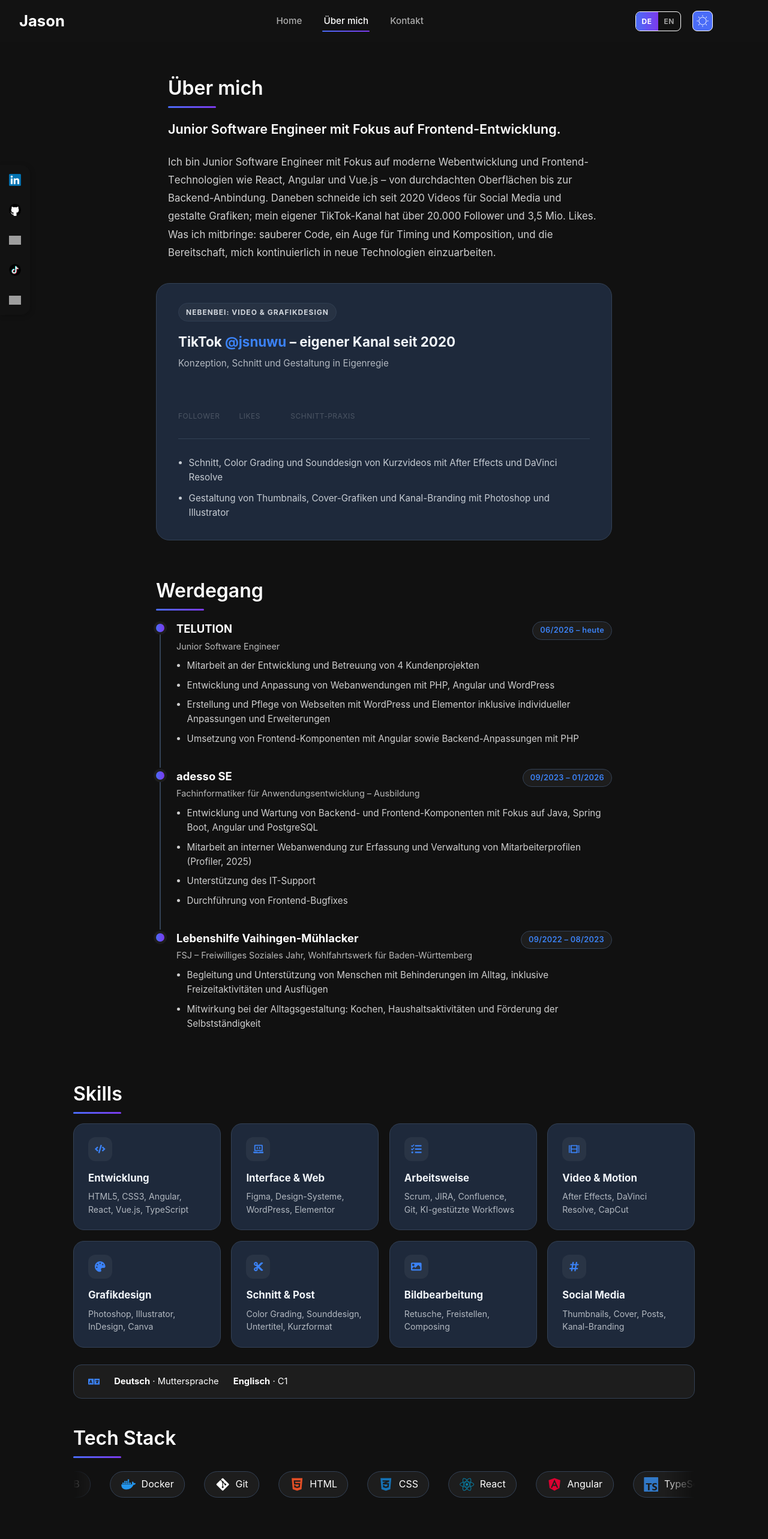
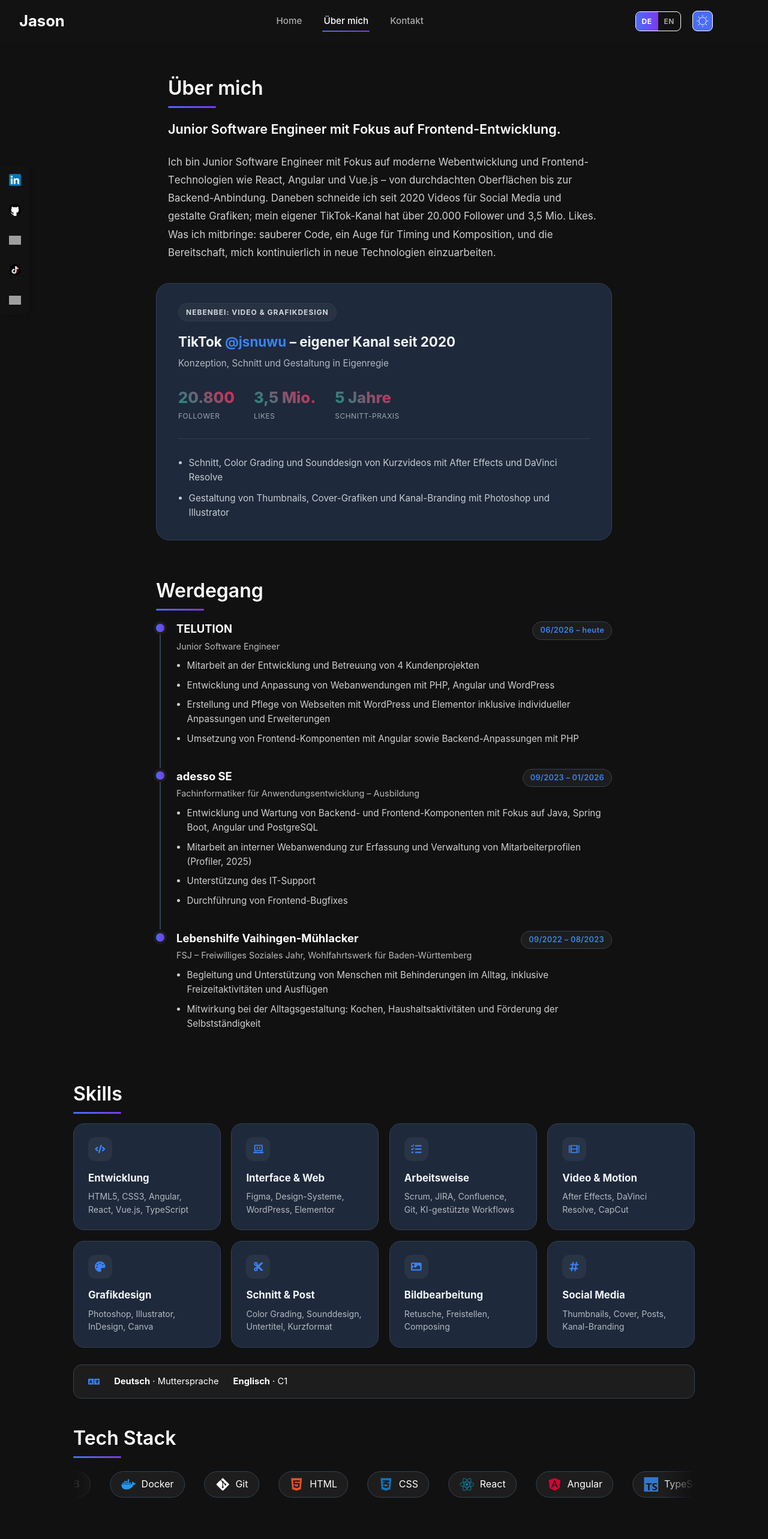
Before and after one commit to jsnuwu/JasonBay.dev, a React (Vite) app: page /JasonBay.dev/about in a window 1280 px wide. Shown: the top 2566 px of the page at 60% size. Built offline with nearby package versions, Linux system fonts and the light colour scheme; grey boxes are pictures that could not be loaded.

Commit message:
Limit scramble hover effect to headings and body text; slow it down

```diff
--- a/src/components/About.tsx
+++ b/src/components/About.tsx
@@ -29,7 +29,7 @@ export default function About() {
 
       <section className="video-spotlight reveal" ref={spotlightRef}>
         <span className="video-spotlight-kicker">
-          <ScrambledText text={t.about.spotlight.kicker} />
+          {t.about.spotlight.kicker}
         </span>
         <h3>
           <ScrambledText text={headingBefore} />
@@ -49,28 +49,16 @@ export default function About() {
 
         <div className="video-spotlight-stats">
           <div className="video-spotlight-stat">
-            <strong>
-              <ScrambledText text={t.about.spotlight.statFollowerValue} />
-            </strong>
-            <span>
-              <ScrambledText text={t.about.spotlight.statFollowerLabel} />
-            </span>
+            <strong>{t.about.spotlight.statFollowerValue}</strong>
+            <span>{t.about.spotlight.statFollowerLabel}</span>
           </div>
           <div className="video-spotlight-stat">
-            <strong>
-              <ScrambledText text={t.about.spotlight.statLikesValue} />
-            </strong>
-            <span>
-              <ScrambledText text={t.about.spotlight.statLikesLabel} />
-            </span>
+            <strong>{t.about.spotlight.statLikesValue}</strong>
+            <span>{t.about.spotlight.statLikesLabel}</span>
           </div>
           <div className="video-spotlight-stat">
-            <strong>
-              <ScrambledText text={t.about.spotlight.statExperienceValue} />
-            </strong>
-            <span>
-              <ScrambledText text={t.about.spotlight.statExperienceLabel} />
-            </span>
+            <strong>{t.about.spotlight.statExperienceValue}</strong>
+            <span>{t.about.spotlight.statExperienceLabel}</span>
           </div>
         </div>
 
--- a/src/components/Experience.tsx
+++ b/src/components/Experience.tsx
@@ -22,13 +22,9 @@ export default function Experience() {
               <div className="experience-header">
                 <div>
                   <ScrambledText as="h3" text={entry.org} />
-                  <span className="experience-role">
-                    <ScrambledText text={entry.role} />
-                  </span>
+                  <span className="experience-role">{entry.role}</span>
                 </div>
-                <span className="experience-period">
-                  <ScrambledText text={entry.period} />
-                </span>
+                <span className="experience-period">{entry.period}</span>
               </div>
               <ul>
                 {entry.bullets.map((bullet) => (
--- a/src/components/Header.tsx
+++ b/src/components/Header.tsx
@@ -1,7 +1,6 @@
 import { Link, NavLink } from "react-router-dom";
 import "../styles/Header.css";
 import { useLanguage } from "../i18n/useLanguage";
-import ScrambledText from "./ScrambledText";
 
 interface HeaderProps {
   darkMode: boolean;
@@ -14,18 +13,18 @@ export default function Header({ darkMode, setDarkMode }: HeaderProps) {
   return (
     <header className="site-header">
       <Link to="/" className="header-logo">
-        <ScrambledText text="Jason" />
+        Jason
       </Link>
 
       <nav className="site-nav">
         <NavLink to="/" end className={({ isActive }) => (isActive ? "active" : "")}>
-          <ScrambledText text={t.header.home} />
+          {t.header.home}
         </NavLink>
         <NavLink to="/about" className={({ isActive }) => (isActive ? "active" : "")}>
-          <ScrambledText text={t.header.about} />
+          {t.header.about}
         </NavLink>
         <NavLink to="/contact" className={({ isActive }) => (isActive ? "active" : "")}>
-          <ScrambledText text={t.header.contact} />
+          {t.header.contact}
         </NavLink>
       </nav>
 
--- a/src/components/Hero.tsx
+++ b/src/components/Hero.tsx
@@ -37,9 +37,7 @@ export default function Hero() {
 
         <div className="hero-content">
           <div className="hero-text">
-            <span className="hero-kicker">
-              <ScrambledText text={t.hero.kicker} />
-            </span>
+            <span className="hero-kicker">{t.hero.kicker}</span>
 
             <h1 className="hero-title">
               <ScrambledText text={t.hero.titlePrefix} />{" "}
@@ -61,7 +59,7 @@ export default function Hero() {
                       ?.scrollIntoView({ behavior: "smooth" });
                   }}
                 >
-                  <ScrambledText text={tag.label} />
+                  {tag.label}
                 </a>
               ))}
             </div>
@@ -92,9 +90,7 @@ export default function Hero() {
           }
         >
           <div className="mouse" />
-          <span>
-            <ScrambledText text={t.hero.scroll} />
-          </span>
+          <span>{t.hero.scroll}</span>
         </div>
       </section>
 
--- a/src/components/ProjectCard.tsx
+++ b/src/components/ProjectCard.tsx
@@ -37,10 +37,8 @@ export default function ProjectCard({
       <p>
         <ScrambledText text={lang === "en" ? descriptionEn : description} />
       </p>
-      <ScrambledText text={t.projects.skillsLabel} />
-      <small>
-        <ScrambledText text={tech} />
-      </small>
+      {t.projects.skillsLabel}
+      <small>{tech}</small>
       <br />
       <LiveButton href={link} onClick={handleClick} />
     </div>
--- a/src/components/ScrambledText.tsx
+++ b/src/components/ScrambledText.tsx
@@ -25,7 +25,7 @@ interface Point {
 export default function ScrambledText({
   text,
   radius = 52,
-  speed = 110,
+  speed = 190,
   scrambleChars = DEFAULT_SCRAMBLE_CHARS,
   className = "",
   as: Tag = "span",
--- a/src/components/Skills.tsx
+++ b/src/components/Skills.tsx
@@ -49,10 +49,7 @@ export default function Skills() {
         <FaLanguage className="skills-languages-icon" />
         {t.skills.languages.map((lang) => (
           <span key={lang.name}>
-            <strong>
-              <ScrambledText text={lang.name} />
-            </strong>{" "}
-            · <ScrambledText text={lang.level} />
+            <strong>{lang.name}</strong> · {lang.level}
           </span>
         ))}
       </div>
--- a/src/components/SocialStats.tsx
+++ b/src/components/SocialStats.tsx
@@ -71,9 +71,7 @@ export default function SocialStats() {
 
   return (
     <section className="social-stats reveal" ref={sectionRef}>
-      <span className="social-stats-kicker">
-        <ScrambledText text={t.socialStats.kicker} />
-      </span>
+      <span className="social-stats-kicker">{t.socialStats.kicker}</span>
       <ScrambledText
         as="h2"
         className="social-stats-title"
@@ -89,7 +87,7 @@ export default function SocialStats() {
             {social.latestPost && (
               <div className="social-stat-preview">
                 <span className="social-stat-preview-label">
-                  <ScrambledText text={t.socialStats.latestPost} />
+                  {t.socialStats.latestPost}
                 </span>
                 {social.latestPost.image ? (
                   <img src={social.latestPost.image} alt="" />
@@ -103,7 +101,7 @@ export default function SocialStats() {
                   </div>
                 )}
                 <span className="social-stat-preview-caption">
-                  <ScrambledText text={social.latestPost.caption} />
+                  {social.latestPost.caption}
                 </span>
                 <span className="social-stat-preview-tail" />
               </div>
@@ -122,9 +120,7 @@ export default function SocialStats() {
                 <img src={social.icon} alt="" className="social-stat-icon" />
                 <div>
                   <ScrambledText as="h3" text={social.name} />
-                  <span className="social-stat-handle">
-                    <ScrambledText text={social.handle} />
-                  </span>
+                  <span className="social-stat-handle">{social.handle}</span>
                 </div>
               </div>
 
@@ -138,20 +134,14 @@ export default function SocialStats() {
                 <div className="social-stat-numbers">
                   {social.stats.map((stat) => (
                     <div key={stat.label} className="social-stat-number">
-                      <strong>
-                        <ScrambledText text={stat.value} />
-                      </strong>
-                      <span>
-                        <ScrambledText text={stat.label} />
-                      </span>
+                      <strong>{stat.value}</strong>
+                      <span>{stat.label}</span>
                     </div>
                   ))}
                 </div>
               ) : (
                 social.cta && (
-                  <span className="social-stat-cta">
-                    <ScrambledText text={social.cta} />
-                  </span>
+                  <span className="social-stat-cta">{social.cta}</span>
                 )
               )}
             </a>
--- a/src/components/TechStack.tsx
+++ b/src/components/TechStack.tsx
@@ -57,9 +57,7 @@ export default function TechStack() {
           {[...techStack, ...techStack].map((tech, index) => (
             <div key={index} className="skill-item">
               {tech.icon}
-              <span>
-                <ScrambledText text={tech.name} />
-              </span>
+              <span>{tech.name}</span>
             </div>
           ))}
         </div>
--- a/src/components/TikTokShowcase.tsx
+++ b/src/components/TikTokShowcase.tsx
@@ -163,7 +163,7 @@ export default function TikTokShowcase() {
       ref={sectionRef}
     >
       <span className="tiktok-showcase-kicker">
-        <ScrambledText text={t.tiktokShowcase.kicker} />
+        {t.tiktokShowcase.kicker}
       </span>
       <ScrambledText
         as="h2"
--- a/src/components/previewPages/ProjectsPreview.tsx
+++ b/src/components/previewPages/ProjectsPreview.tsx
@@ -124,7 +124,7 @@ export default function ProjectsPreview() {
       ref={sectionRef}
     >
       <span className="projects-preview-kicker">
-        <ScrambledText text={t.projectsPreview.kicker} />
+        {t.projectsPreview.kicker}
       </span>
       <ScrambledText
         as="h2"
@@ -152,9 +152,7 @@ export default function ProjectsPreview() {
                 <span className="browser-dot red" />
                 <span className="browser-dot yellow" />
                 <span className="browser-dot green" />
-                <span className="preview-url">
-                  <ScrambledText text={formatUrl(project.link)} />
-                </span>
+                <span className="preview-url">{formatUrl(project.link)}</span>
               </div>
 
               <a
@@ -173,7 +171,7 @@ export default function ProjectsPreview() {
                   />
                 )}
                 <span className="preview-frame-hint">
-                  <ScrambledText text={t.projectsPreview.openLive} />
+                  {t.projectsPreview.openLive}
                 </span>
               </a>
 
@@ -188,9 +186,7 @@ export default function ProjectsPreview() {
                     }
                   />
                 </p>
-                <small className="preview-tech">
-                  <ScrambledText text={project.tech} />
-                </small>
+                <small className="preview-tech">{project.tech}</small>
 
                 <LiveButton href={project.link} />
               </div>
```
